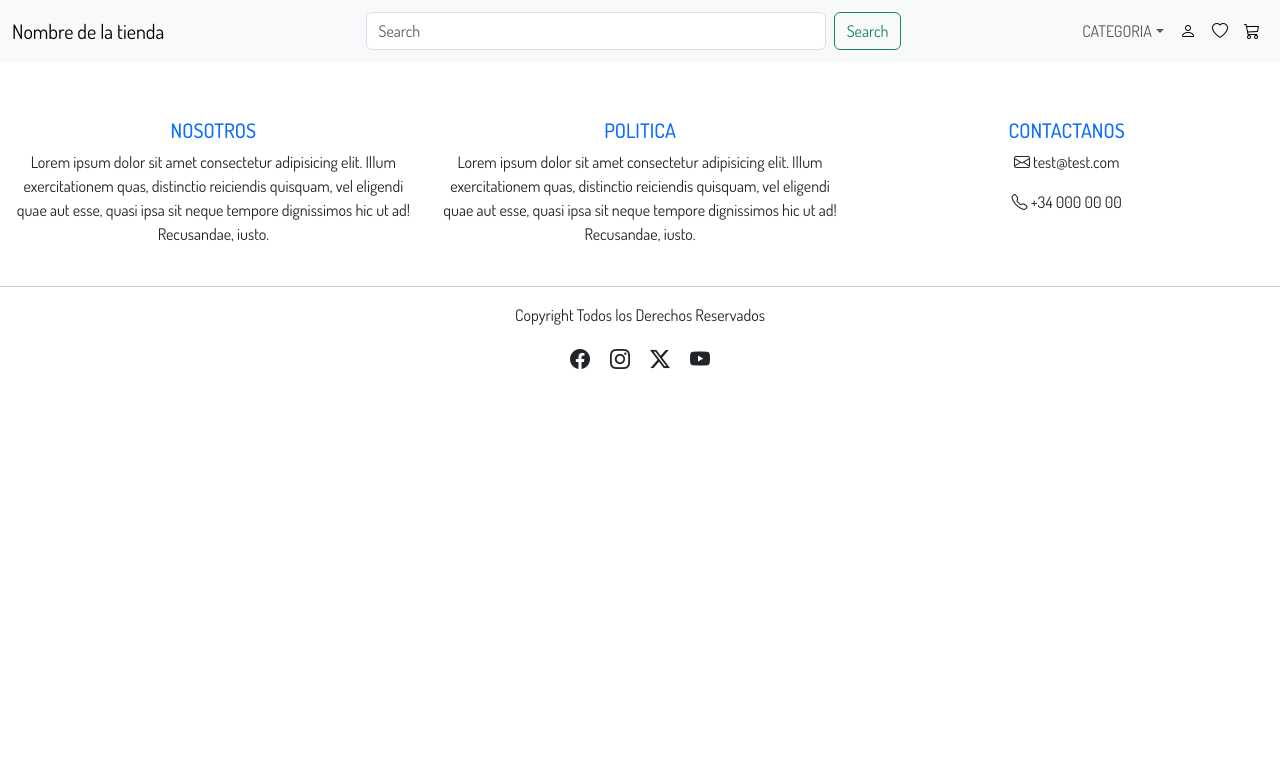
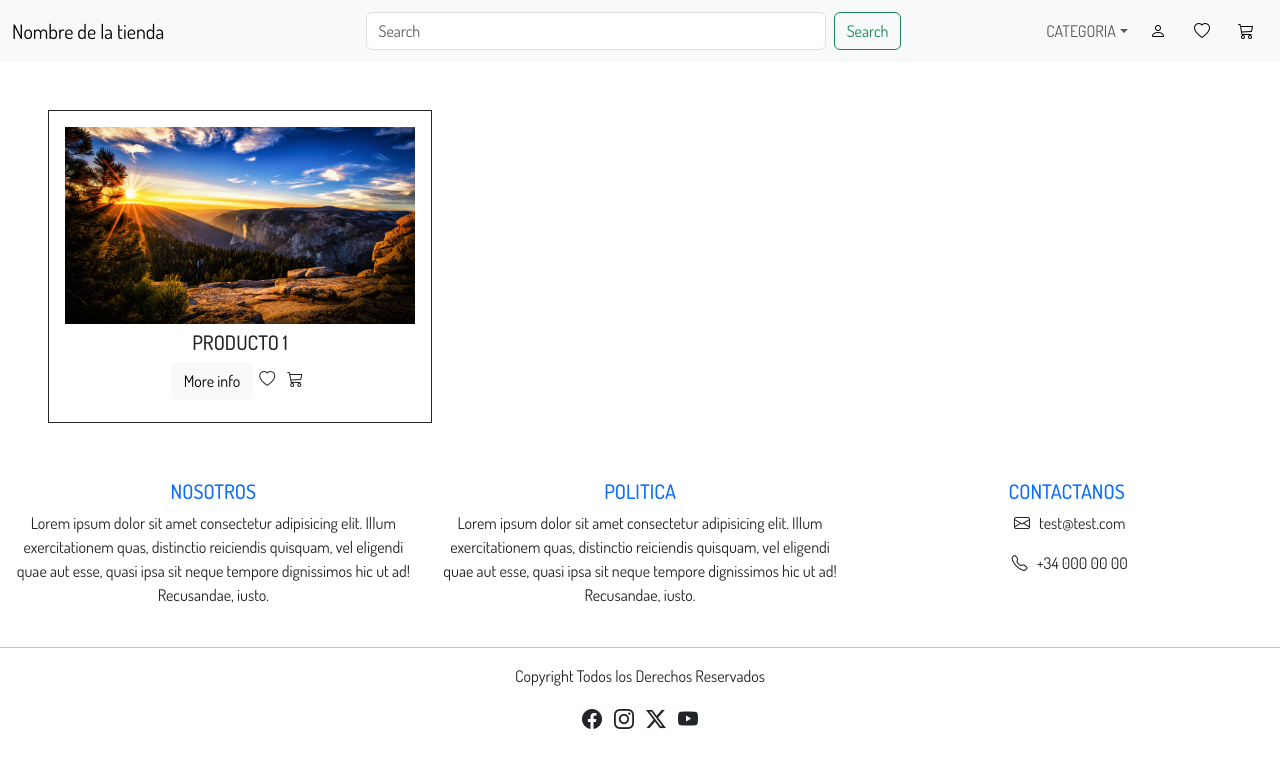
Before and after one commit to 4GeeksAcademy/spain-fs-pt-83-JP-EC-JA, a React app: page /shopall in a window 1280 px wide. Built offline with nearby package versions, Linux system fonts and the light colour scheme; no server answers; a web font is replaced by a local one.

Commit message:
Una card marcada más o menos

```diff
--- a/src/front/js/component/navbar.js
+++ b/src/front/js/component/navbar.js
@@ -6,7 +6,7 @@ export const Navbar = () => {
 	return (
 		<nav className="navbar navbar-expand-lg bg-body-tertiary">
 			<div className="container-fluid">
-				<a className="navbar-brand" href="#">Nombre de la tienda</a>
+				<Link className="navbar-brand" to='/'>Nombre de la tienda</Link>
 				<button className="navbar-toggler" type="button" data-bs-toggle="collapse" data-bs-target="#navbarSupportedContent" aria-controls="navbarSupportedContent" aria-expanded="false" aria-label="Toggle navigation">
 					<span className="navbar-toggler-icon"></span>
 				</button>
@@ -25,8 +25,8 @@ export const Navbar = () => {
 								CATEGORIA
 							</a>
 							<ul className="dropdown-menu">
-								<li><a className="dropdown-item" href='#'>Home</a></li>
-								<li><Link className="dropdown-item" to='/ShopAll'>Shop All</Link></li>
+								<li><Link className="dropdown-item" to='/'>Home</Link></li>
+								<li><Link className="dropdown-item" to='/shopAll'>Shop All</Link></li>
 							</ul>
 						</li>
 						<li className="nav-item">
--- a/src/front/js/layout.js
+++ b/src/front/js/layout.js
@@ -6,7 +6,7 @@ import { BackendURL } from "./component/backendURL";
 import { Home } from "./pages/home";
 import { Demo } from "./pages/demo";
 import { Single } from "./pages/single";
-import { shopAll } from "./pages/shopAll";
+import { ShopAll } from "./pages/shopAll";
 import injectContext from "./store/appContext";
 
 import { Navbar } from "./component/navbar";
@@ -28,7 +28,7 @@ const Layout = () => {
                     <Routes>
                         <Route element={<Home />} path="/" />
                         <Route element={<Demo />} path="/demo" />
-                        <Route element={<shopAll />} path="/shopAll" />
+                        <Route element={<ShopAll />} path="/shopall" />
                         <Route element={<Single />} path="/single/:theid" />
                         <Route element={<h1>Not found!</h1>} />
                     </Routes>
--- a/src/front/js/pages/shopAll.js
+++ b/src/front/js/pages/shopAll.js
@@ -1,19 +1,19 @@
 import React from "react";
-import { Link } from "react-router-dom";
-import { Navbar } from "../component/navbar";
+import paisaje1 from "../../img/paisaje1.jpg";
+import "../../styles/index.css";
+
+export const ShopAll = () => {
+    return(
+    <div className=" Card-products m-5 p-3">
+        <img className="card-img-top" src={paisaje1} alt="..."/>
+        <div className="card-body">
+            <h5>PRODUCTO 1</h5>
+            <a href="#" className="btn btn-light">More info</a>
+            <i className="bi bi-heart"></i>
+            <i className="bi bi-cart3"></i>
+        </div>
+    </div>
 
 
-export const shopAll = () => {
-    return (
-      <div className='all-products'>
-        <Navbar/>
-        <div className="card">
-         <img src="..." className="card-img-top" alt="..."/>
-         <div className="card-body">
-          <h5 className="title">products</h5>
-          <a href="#" className="btn btn-priary">More Info</a>
-         </div>
-        </div>
-      </div>
     )
 }
--- a/src/front/styles/index.css
+++ b/src/front/styles/index.css
@@ -9,3 +9,30 @@ html, body{
     padding: 10px;
     font-size: 20px;
 }
+
+.Card-products {
+    border-style: solid;
+    border-width: 1px;
+    width: 30%;
+    height: 50%;
+
+}
+
+.card-img-top {
+    width: 100%;
+    height: 100%;
+    object-fit: cover;
+}
+
+.card-body {
+    text-align: center;
+    padding: 3px;
+    margin: 3px;
+}
+
+.bi {
+    text-align: center;
+    padding: 3px;
+    margin: 3px;
+
+}
```
Also changed, not shown: src/front/img/camiseta1.png (added).
